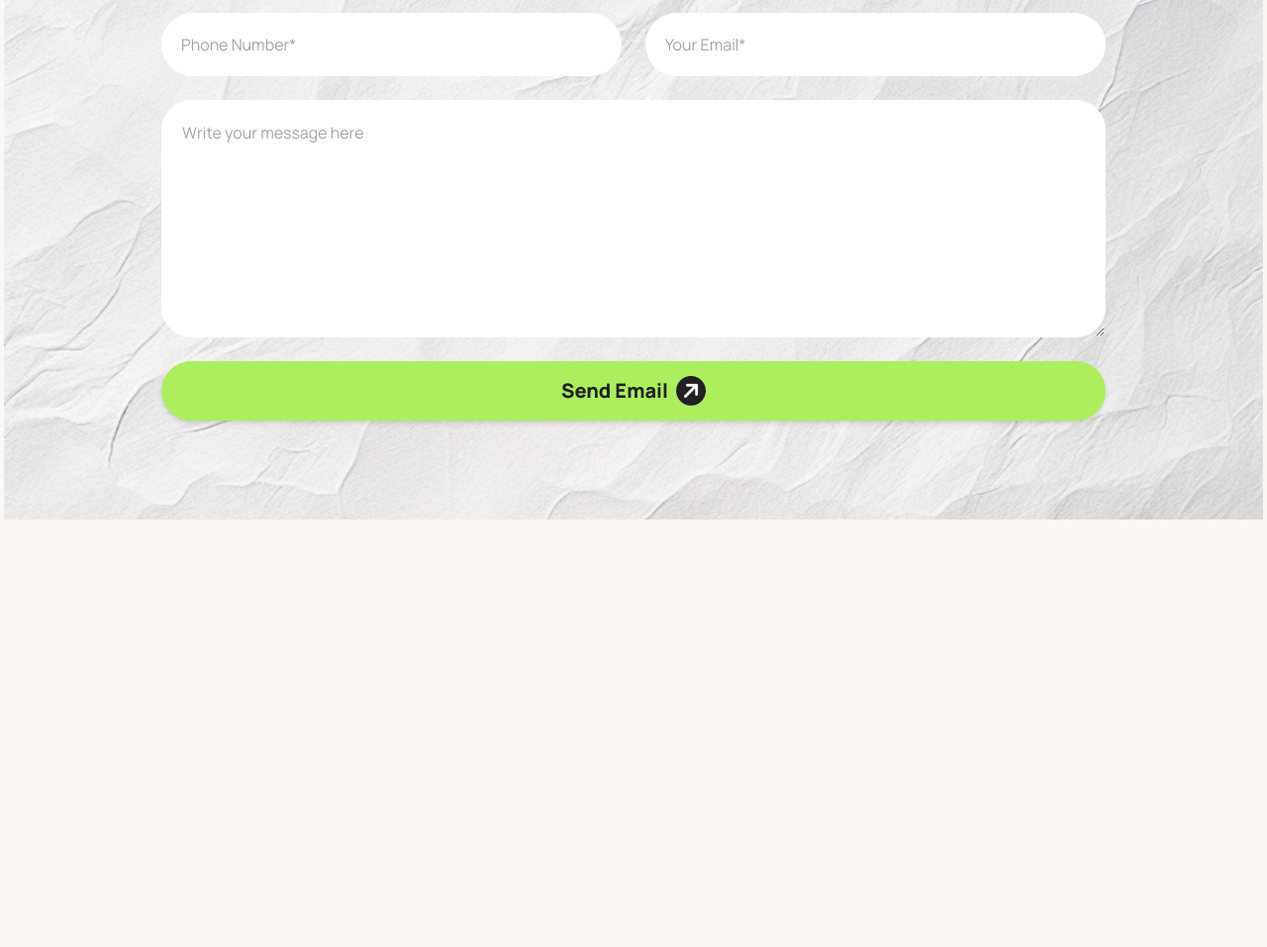
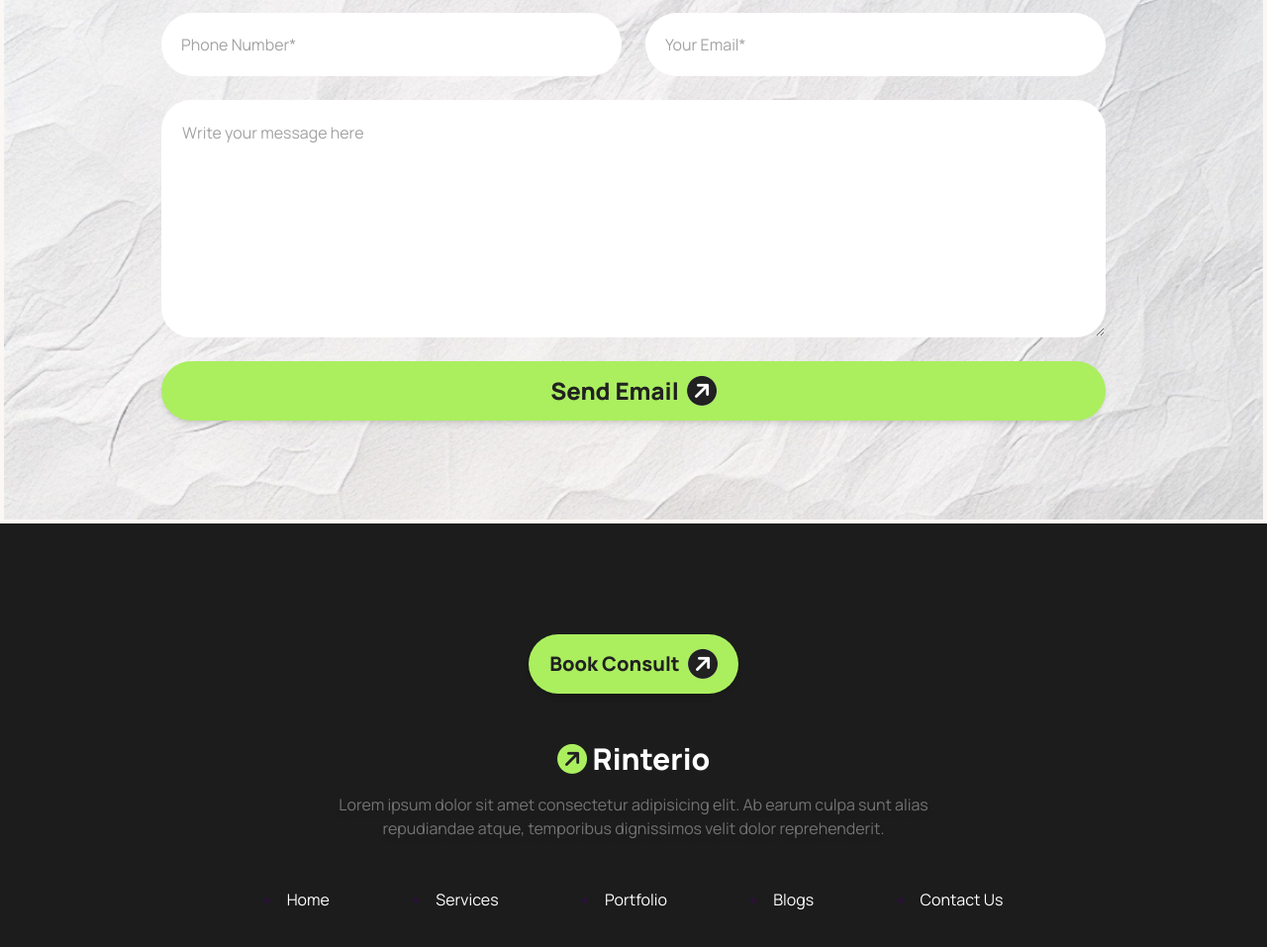
Before and after one commit to Abrar9410/Assignment-03, a plain HTML site: page index.html in a window 1280 px wide. Shown: the part 3448-4405 px from the top of the page at 99% size. Before the commit the page ends 3977 px from the top, so only its background shows below. Drawn offline with nearby package versions, Linux system fonts and the light colour scheme.

Commit message:
Footer done

```diff
--- a/index.html
+++ b/index.html
@@ -36,7 +36,7 @@
     <header class="w-11/12 mx-auto">
         <nav class="navbar py-10 bg-base-100">
             <div class="justify-start w-4/5 sm:w-2/5 lg:w-3/5">
-                <a class="hover:cursor-pointer text-2xl sm:text-3xl">
+                <a class="hover:cursor-pointer text-3xl">
                     <i class="fa-solid fa-circle-arrow-up fa-rotate-by text-green1 bg-primary rounded-full" style="--fa-rotate-angle: 45deg;"></i>
                     <span class="text-primary font-extrabold">Rinterio</span>
                 </a>
@@ -302,8 +302,8 @@
                     <textarea placeholder="Write your message here" class="textarea textarea-md w-full h-full bg-white placeholder:text-neutral-400 text-base focus:outline-none focus:border-none focus:ring-2 ring-neutral-400 focus:placeholder-transparent text-para1 p-5"></textarea>
                 </div>
                 <div class="sm:col-span-2">
-                    <button class="bg-green1 w-full px-5 py-3 rounded-full shadow-md justify-center flex items-center space-x-2">
-                        <span class="text-primary text-xl font-extrabold">Send Email</span>
+                    <button class="bg-green1 w-full px-5 py-3 rounded-full shadow-md flex justify-center  items-center space-x-2">
+                        <span class="text-primary text-xl md:text-2xl font-extrabold">Send Email</span>
                         <span class="text-3xl"><i class="fa-solid fa-circle-arrow-up fa-rotate-by text-primary bg-white rounded-full" style="--fa-rotate-angle: 45deg;"></i></span>
                     </button>
                 </div>
@@ -311,8 +311,35 @@
             </div>
          </section>
     </main>
-    <footer>
-
+    <footer class="bg-[#1c1c1c] py-16 sm:py-20 lg:py-24 xl:py-28">
+        <div class="w-10/12 lg:w-8/12 xl:w-7/12 2xl:w-1/2 mx-auto flex flex-col items-center lg:flex-col-reverse gap-8 lg:gap-12">
+            <div class="w-full mx-auto flex flex-col items-center gap-8 lg:gap-12">
+                <div class="text-center w-full md:w-[678px] mx-auto flex flex-col items-center space-y-4">
+                    <div class="flex justify-center items-center">
+                        <a class="hover:cursor-pointer text-3xl">
+                            <i class="fa-solid fa-circle-arrow-up fa-rotate-by text-green1 bg-primary rounded-full" style="--fa-rotate-angle: 45deg;"></i>
+                            <span class="text-white font-extrabold">Rinterio</span>
+                        </a>
+                    </div>
+                    <p class="text-para2 drop-shadow-md">
+                        Lorem ipsum dolor sit amet consectetur adipisicing elit. Ab earum culpa sunt alias repudiandae atque, temporibus dignissimos velit dolor reprehenderit.
+                    </p>
+                </div>
+                <div class="w-full flex flex-col gap-8 sm:flex-row sm:gap-0 justify-between items-center">
+                    <li><a class="text-white text-base hover:cursor-pointer hover:font-extrabold">Home</a></li>
+                    <li><a class="text-white text-base hover:cursor-pointer hover:font-extrabold">Services</a></li>
+                    <li><a class="text-white text-base hover:cursor-pointer hover:font-extrabold">Portfolio</a></li>
+                    <li><a class="text-white text-base hover:cursor-pointer hover:font-extrabold">Blogs</a></li>
+                    <li><a class="text-white text-base hover:cursor-pointer hover:font-extrabold">Contact Us</a></li>
+                </div>
+            </div>
+            <div>
+                <button class="bg-green1 w-full md:w-[212px] mx-auto px-5 py-3 rounded-full shadow-md flex justify-center items-center space-x-2">
+                    <span class="text-primary text-xl font-extrabold">Book Consult</span>
+                    <span class="text-3xl"><i class="fa-solid fa-circle-arrow-up fa-rotate-by text-primary bg-white rounded-full" style="--fa-rotate-angle: 45deg;"></i></span>
+                </button>
+            </div>
+        </div>
     </footer>
 </body>
 </html>
```
